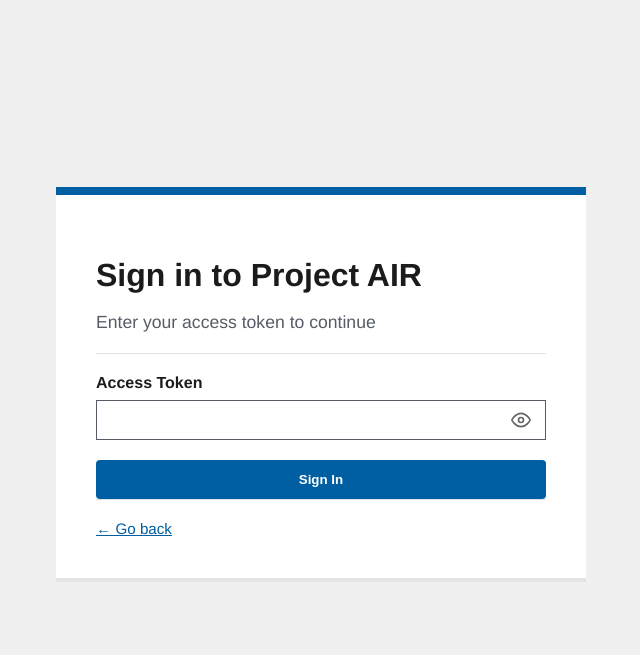
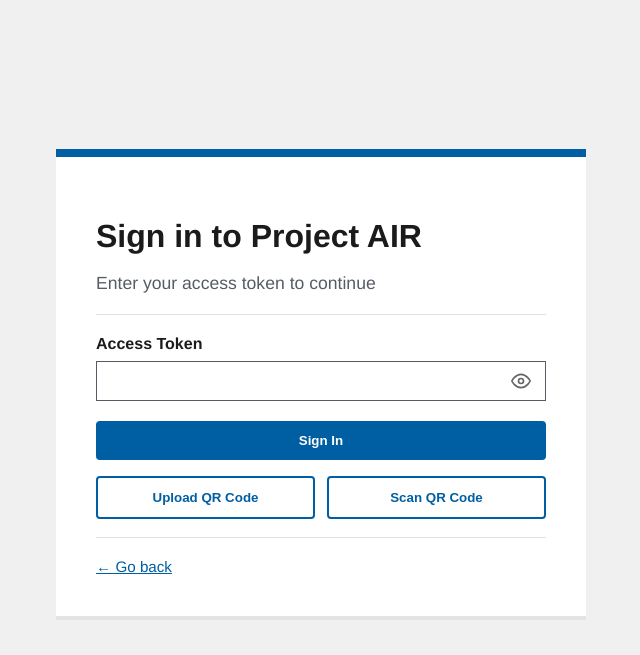
Before and after one commit to underp01nt/voting, a FastAPI app: page /login in a window 1280 px wide. Shown: the top 655 px of the page, without its empty margins (319-959 px from the left). Run offline with FastAPI, Linux system fonts and the light colour scheme; parts of the project's set-up code (start-up, migrations or seed data) failed here and were passed over; some libraries are stand-ins or nearby versions.

Commit message:
implement login with QR data

```diff
--- a/static/js/login.js
+++ b/static/js/login.js
@@ -3,18 +3,15 @@ const toggleBtn = document.getElementById('toggleToken');
 const eyeIcon = document.getElementById('eyeIcon');
 const submitBtn = document.getElementById('submitBtn');
 
-toggleBtn.addEventListener('click', () => {
-    if (credential.type === 'password') {
-        credential.type = 'text';
-        eyeIcon.innerHTML = '<path d="M1 12s4-8 11-8 11 8 11 8-4 8-11 8-11-8-11-8z"></path><line x1="2" y1="2" x2="23" y2="23"></line>';
-    }
-    else { // back to normal eye
-        credential.type = 'password';
-        eyeIcon.innerHTML = '<path d="M1 12s4-8 11-8 11 8 11 8-4 8-11 8-11-8-11-8z"></path><circle cx="12" cy="12" r="3"></circle>';
-    }
-});
+// QR options
+const uploadQrBtn = document.getElementById("uploadQrBtn");
+const scanQrBtn = document.getElementById("scanQrBtn");
+const qrFileInput = document.getElementById("qrFileInput");
 
-submitBtn.addEventListener('click', async () => {
+const sleep = ms => new Promise(r => setTimeout(r, ms));
+WAIT_TIME_MS = 1000;
+
+async function authenticateCredential(credentialString) {
     const [token, signature] = credential.value.split(".");
 
     // console.log(token)
@@ -36,5 +33,68 @@ submitBtn.addEventListener('click', async () => {
         window.location.href = data.redirect;
     } else {
         alert("Invalid credential")
+        submitBtn.disabled = false;
     }
+}
+
+/* LISTENERS */
+
+toggleBtn.addEventListener('click', () => {
+    if (credential.type === 'password') {
+        credential.type = 'text';
+        eyeIcon.innerHTML = '<path d="M1 12s4-8 11-8 11 8 11 8-4 8-11 8-11-8-11-8z"></path><line x1="2" y1="2" x2="23" y2="23"></line>';
+    }
+    else { // back to normal eye
+        credential.type = 'password';
+        eyeIcon.innerHTML = '<path d="M1 12s4-8 11-8 11 8 11 8-4 8-11 8-11-8-11-8z"></path><circle cx="12" cy="12" r="3"></circle>';
+    }
+});
+
+uploadQrBtn.addEventListener("click", () => {
+    qrFileInput.click();
+});
+
+scanQrBtn.addEventListener("click", () => {
+    alert("not yet implemented");
+    // implement this maybe?
+});
+
+submitBtn.addEventListener('click', async () => {
+    submitBtn.disabled = true;
+    await new Promise(r => setTimeout(r, WAIT_TIME_MS));
+    await authenticateCredential(credential.value.trim());
 })
+
+qrFileInput.addEventListener("change", async (event) => {
+    const file = event.target.files[0];
+
+    if (!file) return;
+
+    const image = new Image();
+
+    image.onload = async () => {
+        const canvas = document.createElement("canvas");
+        const ctx = canvas.getContext("2d");
+
+        canvas.width = image.width;
+        canvas.height = image.height;
+
+        ctx.drawImage(image, 0, 0);
+
+        // get the image data and decode into string
+        const imageData = ctx.getImageData(0, 0, canvas.width, canvas.height);
+        const qr = jsQR(imageData.data, imageData.width, imageData.height);
+
+        if (!qr) { alert("No QR code detected."); return; }
+
+        const credentialString = qr.data.trim();
+        credential.value = credentialString;
+
+        submitBtn.disabled = true;
+        await new Promise(r => setTimeout(r, WAIT_TIME_MS));
+
+        await authenticateCredential(credentialString);
+    };
+
+    image.src = URL.createObjectURL(file);
+});
--- a/static/js/token.js
+++ b/static/js/token.js
@@ -154,7 +154,7 @@ document.addEventListener("DOMContentLoaded", () => {
             .replace(/=+$/, "");   // replace trailing ='s at end
 
         // send blinded token, unblind sent signature to get a valid signature --> combine raw token + signature for credential
-        const credential = await sendBlindedCredential(token); console.log("credential is %s", credential);
+        const credential = await sendBlindedCredential(token); console.log("My credential is %s", credential);
 
         /* Animation phase */
         generationView.classList.add("slide-up");
@@ -183,7 +183,7 @@ document.addEventListener("DOMContentLoaded", () => {
         const link = document.createElement("a");
 
         link.href = dataUrl;
-        link.download = "anonymous-voting-token.png";
+        link.download = "my-voting-token.png";
 
         document.body.appendChild(link);
         link.click();
--- a/static/style.css
+++ b/static/style.css
@@ -792,3 +792,19 @@ body {
     background: white;
     border-radius: 8px;
 }
+
+.qr-actions {
+    display: flex;
+    gap: 12px;
+    margin-top: 1rem;
+}
+
+.qr-btn {
+    flex: 1;
+}
+
+.btn-primary:disabled {
+    background-color: #71767a;
+    color: white;
+    cursor: not-allowed;
+}
--- a/templates/login.html
+++ b/templates/login.html
@@ -1,6 +1,7 @@
 <!DOCTYPE html>
 <html lang="en">
 <script src="/static/js/login.js" defer></script>
+<script src="https://cdn.jsdelivr.net/npm/jsqr/dist/jsQR.js" defer></script>
 <head>
     <meta charset="UTF-8">
     <meta name="viewport" content="width=device-width, initial-scale=1.0">
@@ -27,6 +28,20 @@
                     </div>
                 </div>
                 <button type="button" id="submitBtn" class="btn btn-primary btn-wide">Sign In</button>
+
+                <div class="qr-actions">
+                    <button type="button" id="uploadQrBtn" class="btn btn-secondary qr-btn" style="flex: 1;">
+                        Upload QR Code
+                    </button>
+
+                    <button type="button" id="scanQrBtn" class="btn btn-secondary qr-btn">
+                        Scan QR Code
+                    </button>
+                </div>
+
+                <input type="file" id="qrFileInput" accept="image/*" style="display:none;">
+
+                <br>
             </form>
             <div class="auth-footer">
                 <a href="/" class="back-link">← Go back</a>
```
